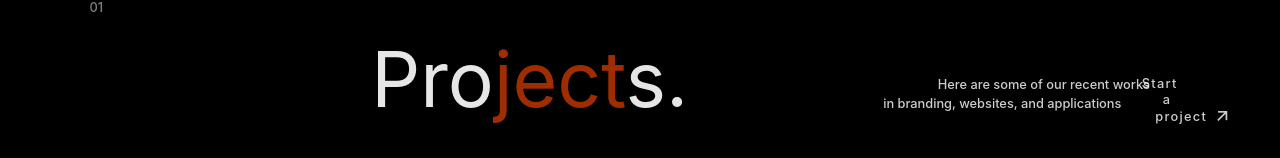
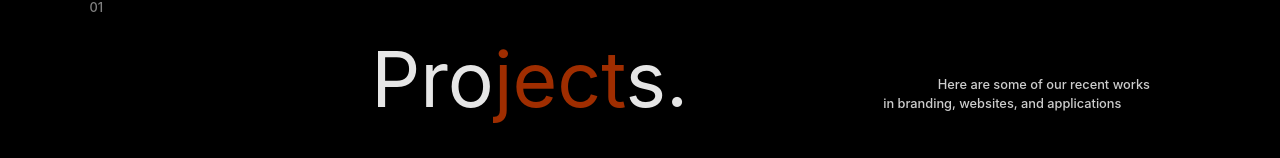
Before and after one commit to payall-pal/pridedesk, a React (Vite) app: page / in a window 1280 px wide. Shown: the part 642-800 px from the top of the page. Built offline with nearby package versions, Linux system fonts and the light colour scheme.

Commit message:
Removed unnecessary CTA
Removed unnecessary elements and links from the Projects component.

```diff
--- a/src/components/Projects/Projects.jsx
+++ b/src/components/Projects/Projects.jsx
@@ -112,19 +112,7 @@ const Projects = () => {
                 ))}
 
             </div>
-         <div className='flex items-center right-[3vw] bottom-[2.5vw] pr-[5vw] gap-7 rounded-lg text-white/80 absolute '>
-                    <div className='flex flex-col items-center text-center  relative active:scale-95 '>
-                        <h2 className='absolute lg:right-0 lg:bottom-[2.6vw] right-[1vw] bottom-[7vw] lg:text-[1vw] text-[2.9vw] font-medium lg:tracking-[0.1vw]'>Start</h2>
-                        <h2 className='absolute lg:right-[0.5vw] lg:bottom-[1.3vw] right-[1.4vw] bottom-[5vw] lg:text-[1vw] text-[2.9vw] font-medium lg:tracking-[0.1vw]'>a</h2>
-                        <h2 className='absolute lg:right-[-2.3vw] lg:bottom-0 lg:text-[1vw] right-[-2vw] bottom-[2vw] text-[2.9vw] font-medium lg:tracking-[0.1vw]'>project</h2>
-                    </div>
-                    <div className=' absolute lg:bottom-0 lg:right-[0.7vw] right-[0.9vw] bottom-[6vw] bg-black lg:text-xl text-sm cursor-pointer text-white/80 h-[1.6vw] w-[1.6vw] flex items-center justify-between  rounded-full'>
 
-                        <Link to="/contact" ><i class="ri-arrow-right-up-line"></i></Link>
-                    </div>
-
-
-                </div>
 
         </div>
   )
```
